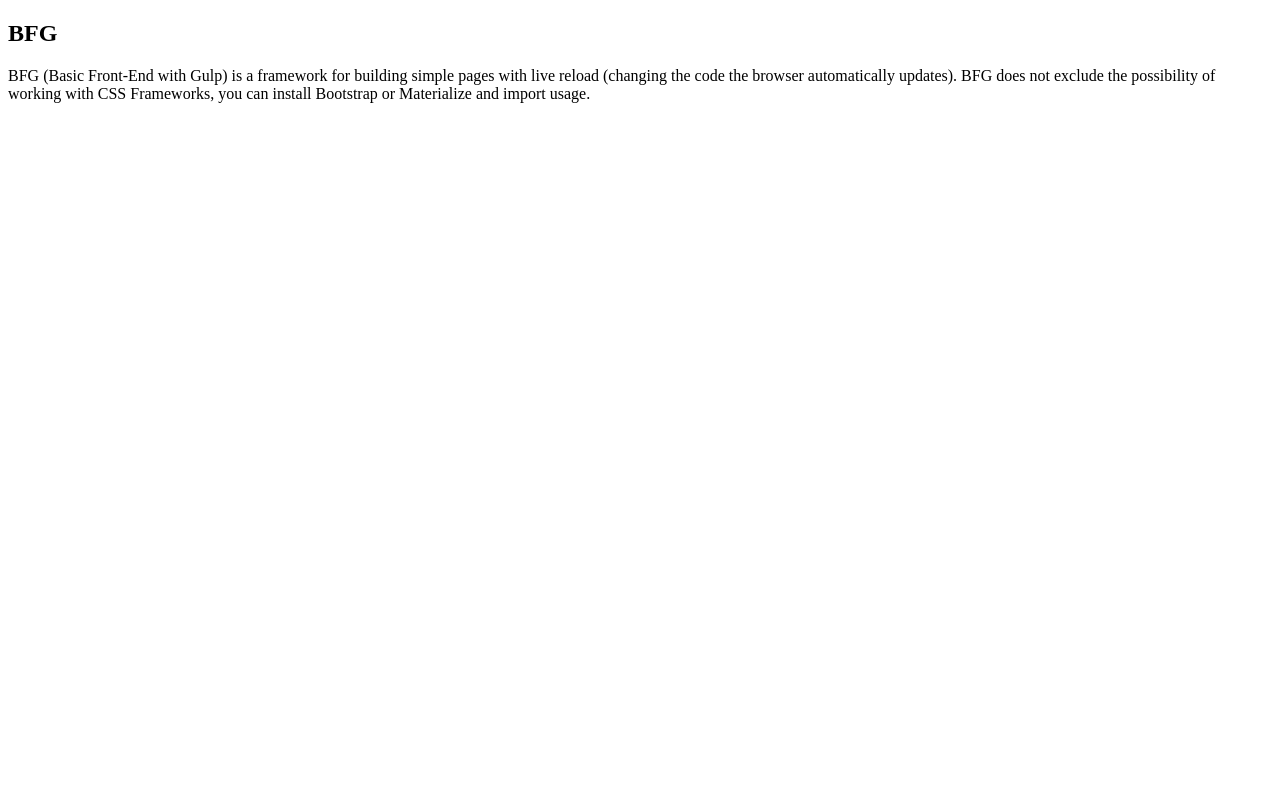
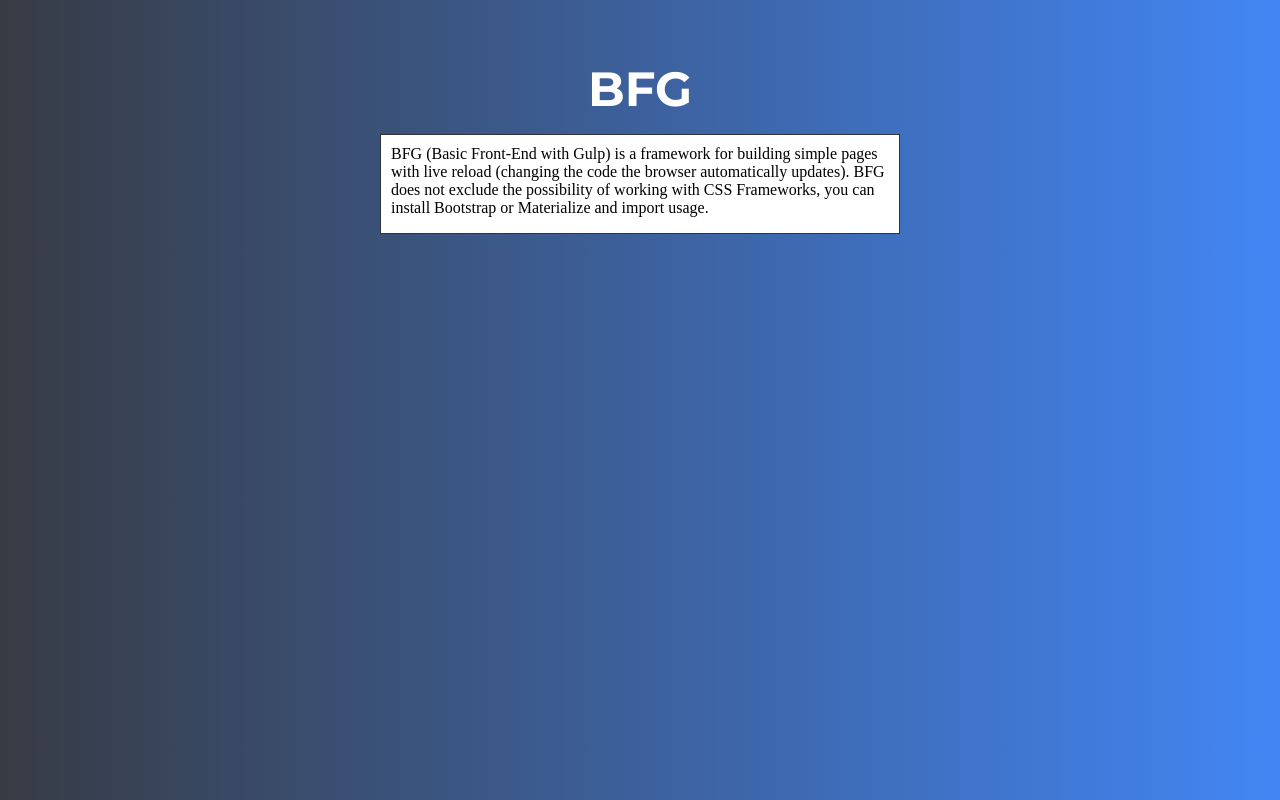
Before and after one commit to davR7/bfg, a website: page index.html in a window 1280 px wide. Drawn offline with nearby package versions, Linux system fonts and the light colour scheme; files that its build step writes are made by us from their sources.

Commit message:
standard bfg style

```diff
--- /dev/null
+++ b/src/sass/abstract/_variables.scss
@@ -0,0 +1,4 @@
+$light-color: #fff;
+$dark-color: #333;
+$gradient-01: -webkit-linear-gradient(to right, #373b44, #4286f4); /* Chrome 10-25, Safari 5.1-6 */
+$gradient-01-aux: linear-gradient(to right, #373b44, #4286f4); /* W3C, IE 10+/ Edge, Firefox 16+, Chrome 26+, Opera 12+, Safari 7+ */
--- /dev/null
+++ b/src/sass/base/_global.scss
@@ -0,0 +1,13 @@
+body {
+  background: $gradient-01;
+  background: $gradient-01-aux;
+}
+
+h1, h2, h3, h4, h5, h6 {
+  font-family: 'Montserrat', sans-serif;
+  margin-bottom: 1rem;
+}
+
+p {
+  margin-bottom: 1rem;
+}
--- /dev/null
+++ b/src/sass/base/_reset.scss
@@ -0,0 +1,22 @@
+* {
+  padding: 0;
+  margin: 0;
+  border: none;
+  outline: none;
+  box-sizing: border-box;
+  font-size: 100%;
+}
+
+ul {
+  list-style: none;
+}
+
+a {
+  color: #000;
+  text-decoration: none;
+}
+
+img {
+  max-width: 100%;
+  display: block;
+}
--- /dev/null
+++ b/src/sass/component/_bfg-description.scss
@@ -0,0 +1,19 @@
+$dad-class: "bfg-description";
+
+.#{$dad-class} {
+  display: flex;
+  flex-direction: column;
+  align-items: center;
+  margin-top: 60px;
+  &__title {
+    color: $light-color;
+    font-size: 3rem;
+  }
+  &__text {
+    background-color: $light-color;
+    width: 520px;
+    height: 100px;
+    border: 1px solid $dark-color;
+    padding: 10px;
+  }
+}
--- a/src/sass/style.scss
+++ b/src/sass/style.scss
@@ -1,12 +1,16 @@
 /*===============IMPORT OF ALL SASS STYLES==================*/
 
 //1- Folder Abstract
+@import "./abstract/variables";
 
 //2- Folder Base
+@import "./base/reset";
+@import "./base/global";
 
 //3- Folder Layout
 
 //4- Folder Component
+@import "./component/bfg-description";
 
 //5- Folder Theme
 
```
